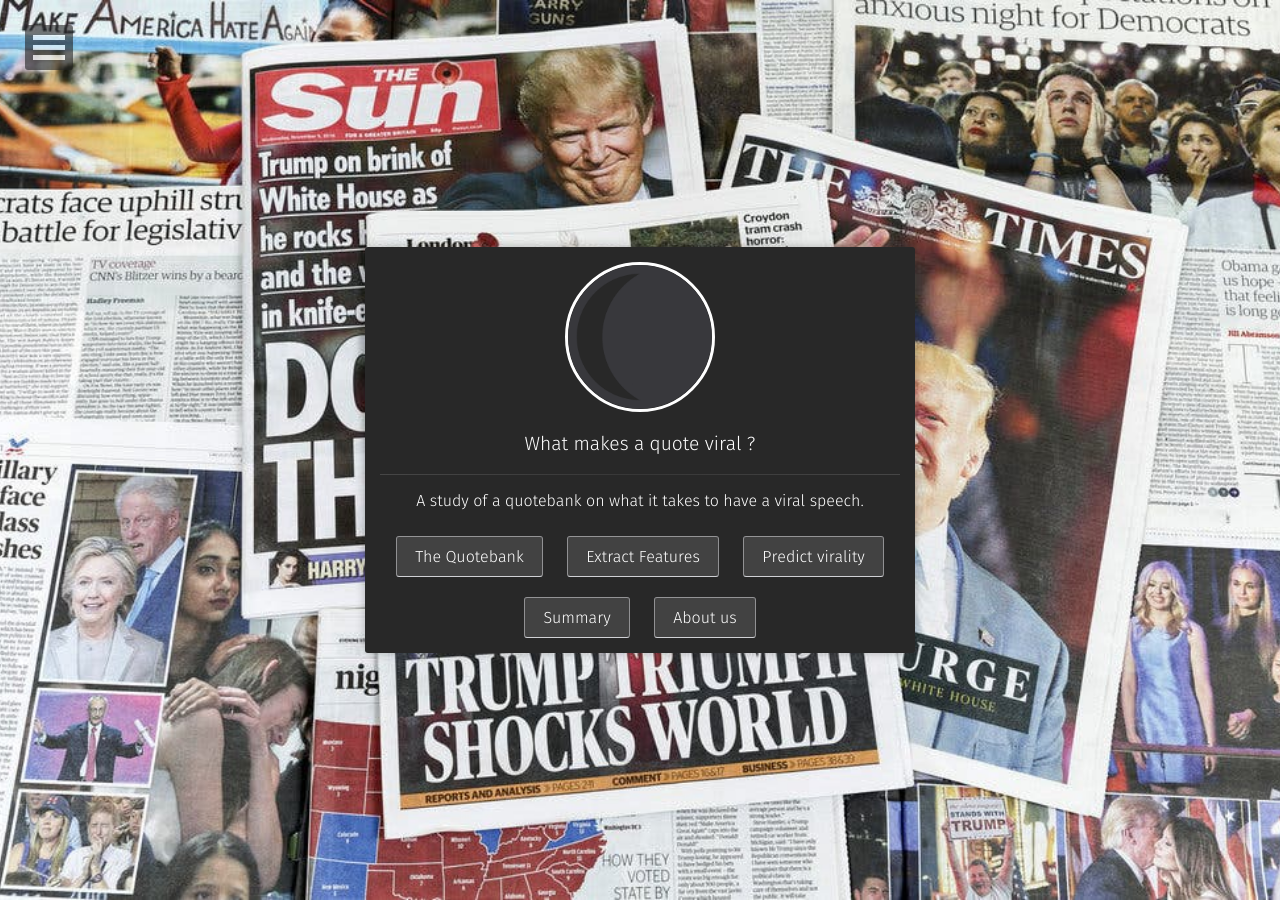
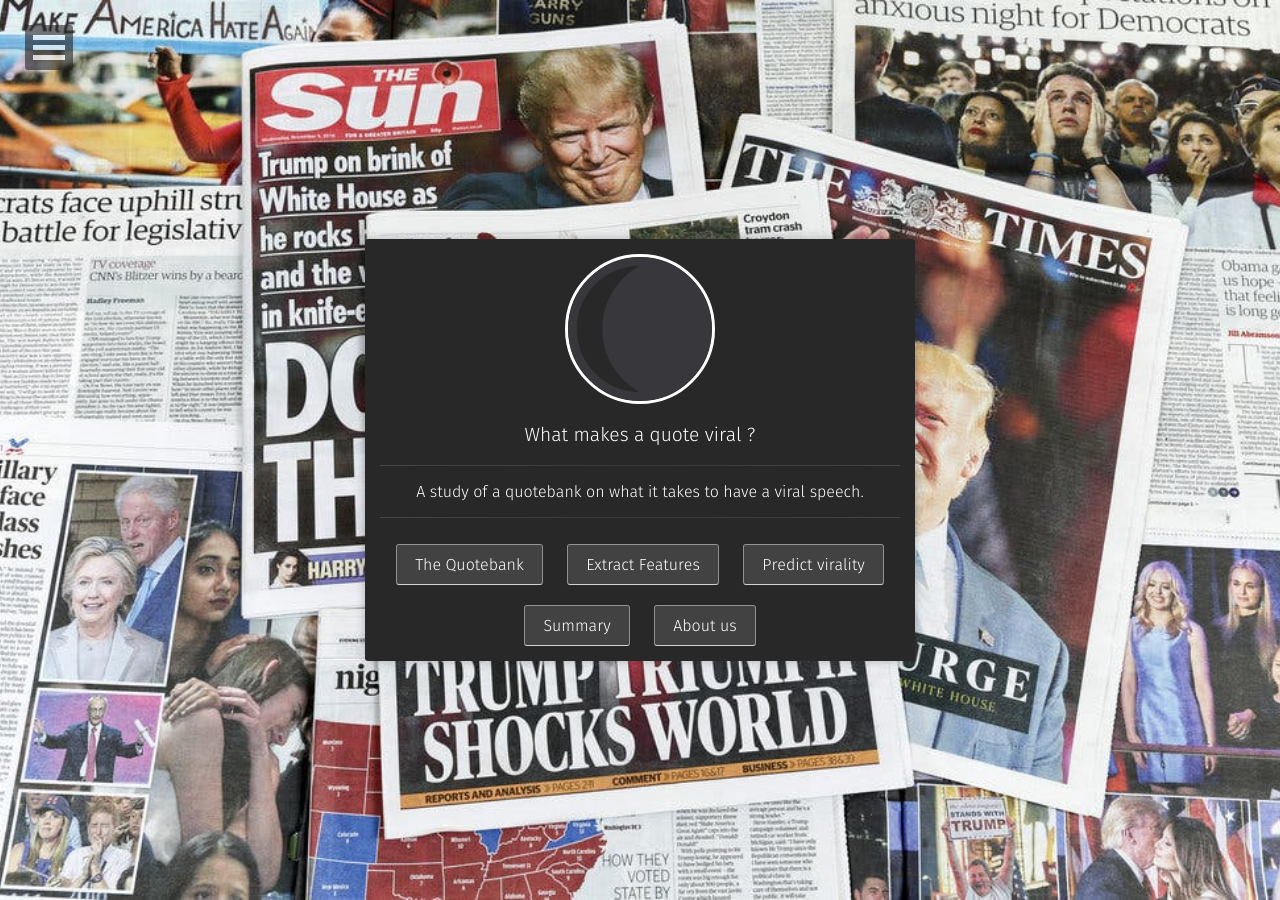
Before and after one commit to kaoutamine/viralSpeech, a Jekyll site: the page built from index.html, in a window 1280 px wide. Built offline with Jekyll 4.4.1, drawn with Linux system fonts in a browser that asks for light colours; some web fonts are replaced.

Commit message:
change typography

```diff
--- a/_layouts/home.html
+++ b/_layouts/home.html
@@ -29,6 +29,7 @@ layout: compress
                         <p style="font-size:1rem;font-weight:300">{{ site.bio }}</p>
                     </a>
                 </h3>
+                <hr class="hr-line">
                 <h3 class="title">
                     <a class="btn zoombtn" href="{{ site.url }}/quotebank">
                         The Quotebank
--- a/_sass/typography.scss
+++ b/_sass/typography.scss
@@ -90,16 +90,20 @@ figcaption {
 // links
 a {
     transition: color .4s;
-  color: $color_shark;
+    color: $color_mercury;
+
     &:link {
-  	color: $color_shark;
+        color: $color_mercury;
     }
+
     &:visited {
-  	color: $color_tuatara;
+        color: $color_pink_swan;
     }
+
     &:hover {
         color: $red;
     }
+
     &:active {
         transition: color .3s;
         color: $maroon;
```
Lines whose indentation alone changed are shown as unchanged.
